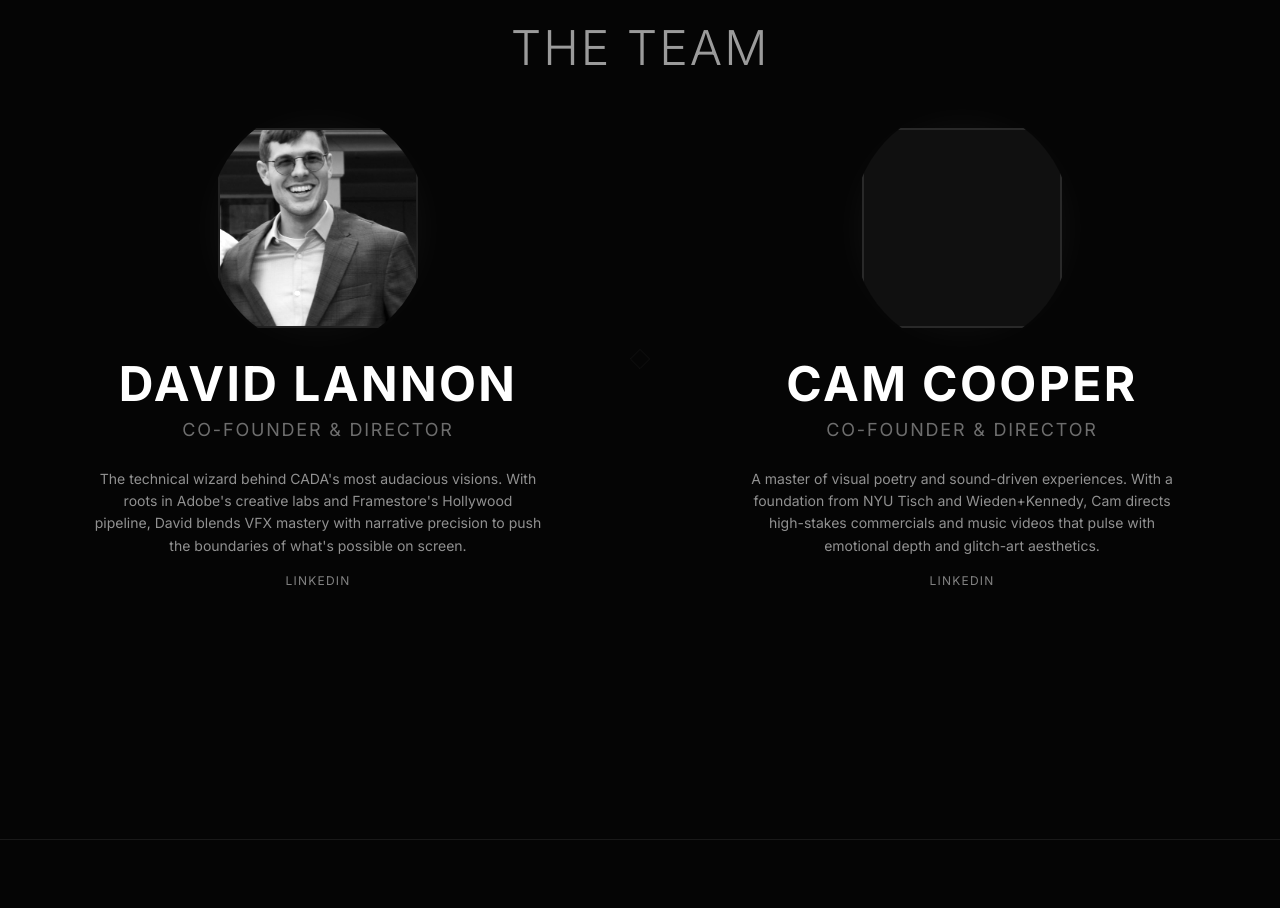
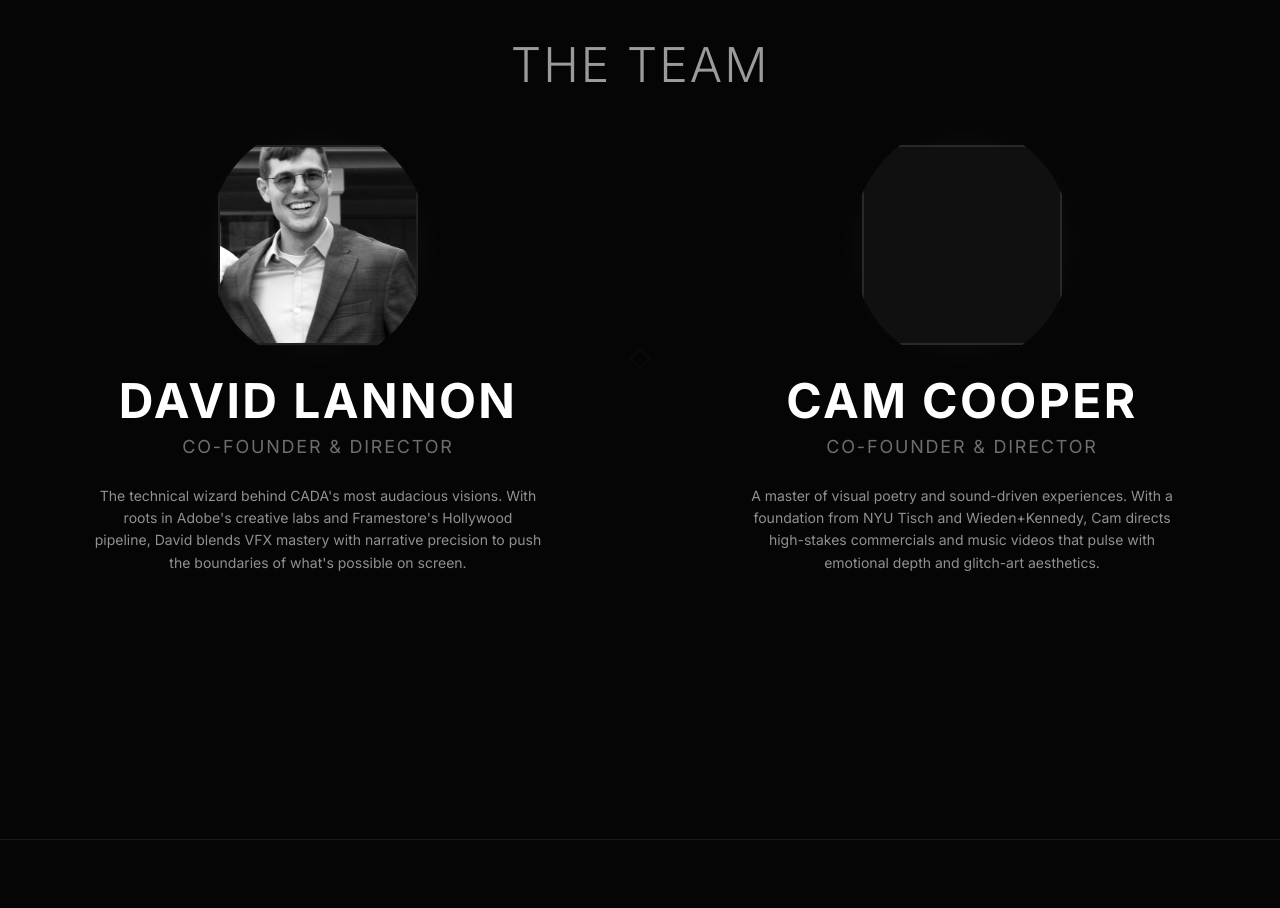
Before and after one commit to Duhvid143/cadafilms, a Next.js app: page /about in a window 1280 px wide. Shown: the part 1460-2368 px from the top of the page. Built offline with nearby package versions, Linux system fonts and the light colour scheme.

Commit message:
feat: link founder images to linkedin profiles

```diff
--- a/src/app/about/page.tsx
+++ b/src/app/about/page.tsx
@@ -83,18 +83,20 @@ export default function About() {
                 <div className="team-grid">
                     {/* Founder 1 */}
                     <div className="founder-card text-center">
-                        <div className="photo-container relative mb-8">
+                        <a
+                            href="https://www.linkedin.com/in/david-lannon/"
+                            target="_blank"
+                            rel="noopener noreferrer"
+                            className="photo-container relative mb-8"
+                        >
                             <img src="/assets/david-lannon.png" alt="David Lannon" className="photo-blob" />
                             <div className="diamond-overlay absolute inset-0 opacity-0 hover:opacity-100 transition-opacity duration-500"></div>
-                        </div>
+                        </a>
                         <h3 className="name text-4xl md:text-5xl font-bold uppercase tracking-wide mb-2">David Lannon</h3>
                         <p className="title text-lg uppercase tracking-wider opacity-70">Co-Founder & Director</p>
                         <p className="bio mt-6 text-sm leading-relaxed max-w-md mx-auto opacity-80">
                             The technical wizard behind CADA's most audacious visions. With roots in Adobe's creative labs and Framestore's Hollywood pipeline, David blends VFX mastery with narrative precision to push the boundaries of what's possible on screen.
                         </p>
-                        <a href="https://www.linkedin.com/in/david-lannon/" target="_blank" rel="noopener noreferrer" className="inline-block mt-4 text-xs uppercase tracking-widest opacity-50 hover:opacity-100 transition-opacity">
-                            LinkedIn
-                        </a>
                     </div>
 
                     {/* Diamond Divider (only on desktop) */}
@@ -106,19 +108,21 @@ export default function About() {
 
                     {/* Founder 2 */}
                     <div className="founder-card text-center">
-                        <div className="photo-container relative mb-8">
+                        <a
+                            href="https://www.linkedin.com/in/camcoop/"
+                            target="_blank"
+                            rel="noopener noreferrer"
+                            className="photo-container relative mb-8"
+                        >
                             {/* Placeholder for Cam */}
                             <div className="photo-blob" style={{ backgroundColor: '#1a1a1a' }}></div>
                             <div className="diamond-overlay absolute inset-0 opacity-0 hover:opacity-100 transition-opacity duration-500"></div>
-                        </div>
+                        </a>
                         <h3 className="name text-4xl md:text-5xl font-bold uppercase tracking-wide mb-2">Cam Cooper</h3>
                         <p className="title text-lg uppercase tracking-wider opacity-70">Co-Founder & Director</p>
                         <p className="bio mt-6 text-sm leading-relaxed max-w-md mx-auto opacity-80">
                             A master of visual poetry and sound-driven experiences. With a foundation from NYU Tisch and Wieden+Kennedy, Cam directs high-stakes commercials and music videos that pulse with emotional depth and glitch-art aesthetics.
                         </p>
-                        <a href="https://www.linkedin.com/in/camcoop/" target="_blank" rel="noopener noreferrer" className="inline-block mt-4 text-xs uppercase tracking-widest opacity-50 hover:opacity-100 transition-opacity">
-                            LinkedIn
-                        </a>
                     </div>
                 </div>
             </section>
--- a/src/styles/About.css
+++ b/src/styles/About.css
@@ -116,6 +116,8 @@
 }
 
 .photo-container {
+    display: block;
+    /* Ensure anchor tag behaves like a block for dimensions and margins */
     width: 200px;
     height: 200px;
     margin: 0 auto 2rem;
```
